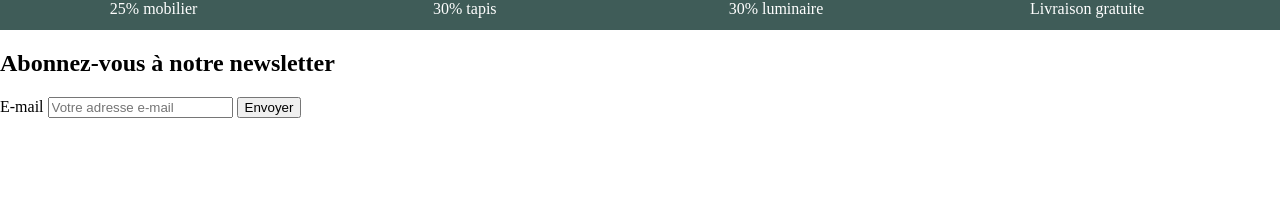
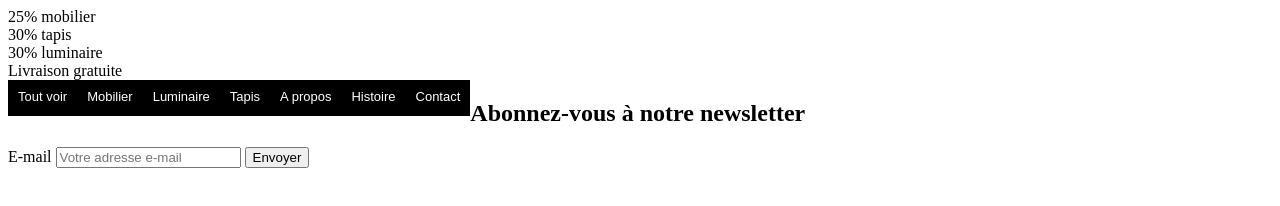
Before and after one commit to SamuelSITRUK/test, a plain HTML site: page index.html in a window 1280 px wide. Drawn offline with Linux system fonts and the light colour scheme.

Commit message:
1er commit

```diff
--- /dev/null
+++ b/index.css
@@ -0,0 +1,15 @@
+nav  a{ /* tous les liens a à l'intérieur de la balise nav */
+    float: left; /* effet flottant */
+    text-decoration: none; /* pas d'héritage avec effet souligné */
+    color: #ffffff; /* couleur du texte */
+    background: #000000; /* couleur de fond */
+    height: 36px; /* hauteur */
+    line-height: 33px; /* interligne */
+    padding: 0 10px; /* marges intérieur */
+    font-family: sans-serif; /* police d'écriture */
+    font-size: 13px; /* taille du texte */
+    transition: .5s; /* temps de transition lors du hover : une demi seconde */
+    }
+    nav  a:hover{ /* tous liens lors du survol dans la balise nav */
+    background: #f43c80; /* couleur de fond */
+    }
--- a/index.html
+++ b/index.html
@@ -3,7 +3,7 @@
 <head>
   <meta charset="utf-8">
   <title>Titre de la page</title>
-  <link rel="stylesheet" href="src/style.css">
+  <link rel="stylesheet" href="index.css">
 </head>
 <body>
     <header>
@@ -16,7 +16,17 @@
         <div id="menu"></div>
         <div id="reseaux"></div>
     </header>
-    <div></div>
+    <div>
+      <nav>
+        <a href="">Tout voir</a>
+        <a href="">Mobilier</a>
+        <a href="">Luminaire</a>
+        <a href="">Tapis</a>
+        <a href="">A propos</a>
+        <a href="">Histoire</a>
+        <a href="">Contact</a>
+    </nav>
+    </div>
     <footer>
         <div class="newsletter-subscription">
             <h2>Abonnez-vous à notre newsletter</h2>
```
